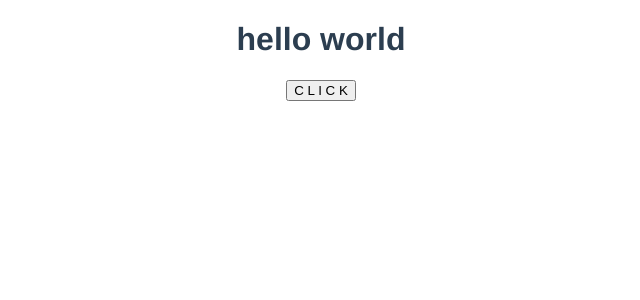
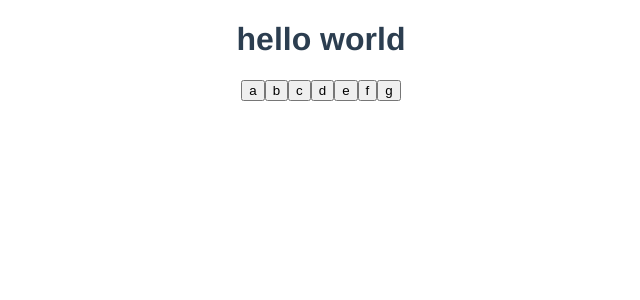
Before and after one commit to digthedill/the-jam, a Vue app: page / in a window 1280 px wide. Shown: the top 300 px of the page, without its empty margins (319-959 px from the left). Built offline with nearby package versions, Linux system fonts and the light colour scheme.

Commit message:
linking buttons to keyboard binds

```diff
--- a/src/components/TheSynth.vue
+++ b/src/components/TheSynth.vue
@@ -1,5 +1,7 @@
 <template>
-  <button @click="handleClick">C L I C K</button>
+  <button @click="handleClick">
+    {{ note }}
+  </button>
 </template>
 
 <script>
@@ -8,6 +10,7 @@ import dictionary from "@/lib/noteDictionary";
 export default {
   props: {
     octave: Number,
+    note: String,
   },
   data() {
     return {
@@ -17,10 +20,8 @@ export default {
   },
   mounted() {
     window.addEventListener("keyup", (e) => {
-      //this octave handling is not working...
-      //not sure at the moment
       if (e.key === "k") {
-        this.oct += 1;
+        this.oct = this.octave + 1;
       } else {
         this.oct = this.octave;
       }
--- a/src/views/Home.vue
+++ b/src/views/Home.vue
@@ -2,9 +2,13 @@
   <div class="home">
     <h1>hello world</h1>
     <the-synth
-      note="a"
+      v-for="note in notes"
+      :key="note"
+      :note="note"
       :octave="4"
-    />
+    >
+
+    </the-synth>
   </div>
 </template>
 
@@ -13,5 +17,10 @@ import TheSynth from "@/components/TheSynth.vue";
 export default {
   components: { TheSynth },
   name: "Home",
+  data() {
+    return {
+      notes: ["a", "b", "c", "d", "e", "f", "g"],
+    };
+  },
 };
 </script>
```
